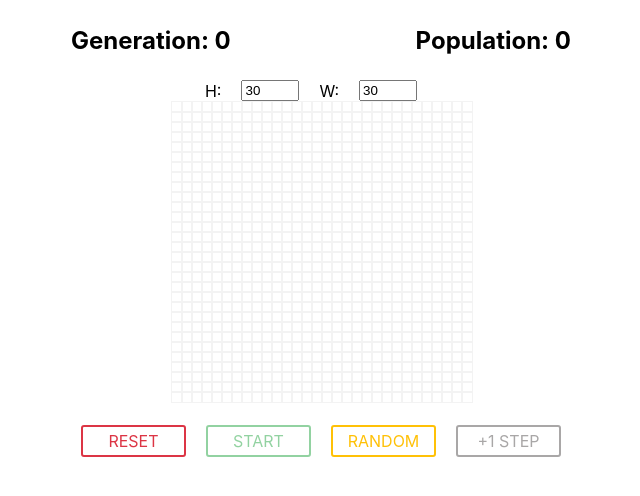
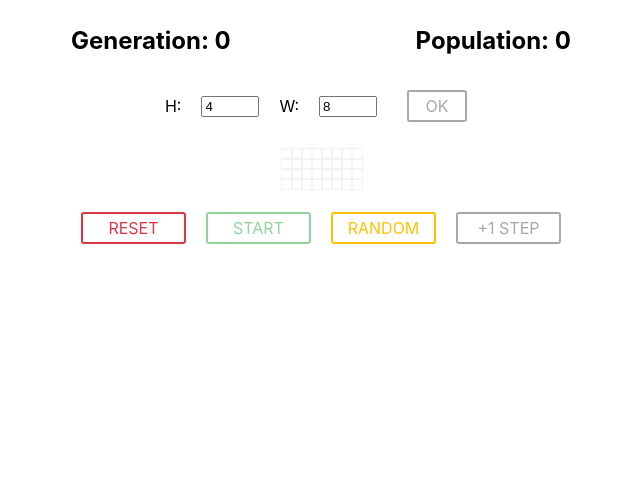
Before and after one commit to Med-vedi/life-game-app, a React (Create React App) app: page / in a window 1280 px wide. Shown: the top 496 px of the page, without its empty margins (319-959 px from the left). Built offline with nearby package versions, Linux system fonts and the light colour scheme.

Commit message:
confirm btn added, render issue - fixed

```diff
--- a/src/components/GridSize/index.tsx
+++ b/src/components/GridSize/index.tsx
@@ -6,6 +6,7 @@ import { createEmptyGrid } from "../../store/gridSlice";
 import { useAppDispatch, useAppSelector } from "../../hook";
 import { GameStatus, GridMode } from "../../shared/types";
 import { startGame } from "../../store/gameControlSlice";
+import { BtnLabel } from "../../shared/constants";
 
 const GridSize: React.FC = () => {
   const dispatch = useAppDispatch();
@@ -19,19 +20,25 @@ const GridSize: React.FC = () => {
 
   const onWidthChange = (value: number) => {
     setWidth(value);
-    dispatch(
-      startGame({ gameStatus: GameStatus.STOP, gridMode: GridMode.EMPTY })
-    );
-    dispatch(createEmptyGrid({ cols: value, rows }));
   };
 
   const onHeightChange = (value: number) => {
     setHeight(value);
+  };
+
+  const onConfirmClick = () => {
+    if (height > width) {
+      // TOFIX: temporary blocked
+      setWidth(height);
+      return setHeight(width);
+    }
+
     dispatch(
       startGame({ gameStatus: GameStatus.STOP, gridMode: GridMode.EMPTY })
     );
-    dispatch(createEmptyGrid({ cols, rows: value }));
+    dispatch(createEmptyGrid({ cols: width, rows: height }));
   };
+
   return (
     <div className="gridpage__gridsize">
       H:{" "}
@@ -48,6 +55,9 @@ const GridSize: React.FC = () => {
         type="number"
         className="gridpage__gridsize__input"
       />
+      <button className="ok-btn" onClick={onConfirmClick}>
+        {BtnLabel.OK}
+      </button>
     </div>
   );
 };
--- a/src/shared/constants.ts
+++ b/src/shared/constants.ts
@@ -4,4 +4,5 @@ export enum BtnLabel {
   RESET = "RESET",
   RANDOM = "RANDOM",
   NEXT_GENERATION = "+1 STEP",
+  OK = "OK",
 }
--- a/src/shared/utils.ts
+++ b/src/shared/utils.ts
@@ -1,8 +1,8 @@
 import { GridSize } from "./types";
 
 interface FindNeighbours {
-  x: number;
-  y: number;
+  rowIdx: number;
+  colIdx: number;
   cols: number;
   rows: number;
   grid: number[][];
@@ -35,8 +35,8 @@ export function createRandomGridArr({ cols, rows }: GridSize): number[][] {
 }
 
 export const findAliveNeighbours = ({
-  x,
-  y,
+  rowIdx,
+  colIdx,
   cols,
   rows,
   grid,
@@ -45,13 +45,13 @@ export const findAliveNeighbours = ({
   for (let i = -1; i < 2; i++) {
     for (let j = -1; j < 2; j++) {
       // backmail the grid size limits
-      let col = (x + i + cols) % cols;
-      let row = (y + j + rows) % rows;
+      let row = (rowIdx + i + rows) % rows;
+      let col = (colIdx + j + cols) % cols;
 
-      sum += grid[col][row];
+      sum += grid[row][col];
     }
   }
-  sum -= grid[x][y];
+  sum -= grid[rowIdx][colIdx];
   return sum;
 };
 export const increasePopulation = ({
--- a/src/store/gridSlice.ts
+++ b/src/store/gridSlice.ts
@@ -8,9 +8,9 @@ import {
 } from "../shared/utils";
 
 const initialState: EmptyGrid = {
-  grid: createEmptyGridArr({ cols: 30, rows: 30 }),
-  cols: 30,
-  rows: 30,
+  grid: createEmptyGridArr({ cols: 8, rows: 4 }),
+  cols: 8,
+  rows: 4,
   generation: 0,
   population: 0,
 };
@@ -55,27 +55,29 @@ const gridSlice = createSlice({
 
       let nextGrid = createEmptyGridArr({ cols, rows });
 
-      for (let x = 0; x < cols; x++) {
-        for (let y = 0; y < rows; y++) {
+      for (let rowIdx = 0; rowIdx < rows; rowIdx++) {
+        for (let colIdx = 0; colIdx < cols; colIdx++) {
           // search 3x3 from utils.ts
-
-          let neighbours = findAliveNeighbours({ x, y, cols, rows, grid });
-
-          let currentCell = grid[x][y];
-
+          let neighbours = findAliveNeighbours({
+            rowIdx,
+            colIdx,
+            cols,
+            rows,
+            grid,
+          });
+          let currentCell = grid[rowIdx][colIdx];
           /*
           Game rules in action:
           */
           // Any dead cell with three live neighbours becomes a live cell.
-
           if (!currentCell && neighbours === 3) {
-            nextGrid[x][y] = 1;
+            nextGrid[rowIdx][colIdx] = 1;
             // Any live cell with two or three live neighbours survives.
           } else if (currentCell && (neighbours === 2 || neighbours === 3)) {
-            nextGrid[x][y] = 1;
+            nextGrid[rowIdx][colIdx] = 1;
           } else {
             // All other live cells die in the next generation. Similarly, all other dead cells stay dead.
-            nextGrid[x][y] = 0;
+            nextGrid[rowIdx][colIdx] = 0;
           }
         }
       }
--- a/src/style.css
+++ b/src/style.css
@@ -31,11 +31,13 @@ h2 {
     display: flex;
     align-items: center;
     justify-content: center;
+    margin-bottom: 1rem;
 }
 
 .gridpage__gridsize>input {
     max-width: 50px;
     margin: 0 20px;
+    cursor: pointer;
 }
 
 .gridpage__grid {
@@ -57,7 +59,7 @@ h2 {
 }
 
 .filled {
-    background-color: pink;
+    background-color: #28a745;
 }
 
 
@@ -81,6 +83,10 @@ button {
     padding: 0 10px;
     width: 220px;
 
+}
+
+.ok-btn {
+    max-width: 60px;
 }
 
 
@@ -118,7 +124,8 @@ button.random {
     border-color: #ffc107;
 }
 
-button.next {
+button.next,
+.ok-btn {
     color: #a9a7a7;
     border-color: #a9a7a7;
 }
@@ -144,7 +151,8 @@ button.random:hover {
     background-color: #ffc107;
 }
 
-button.next:hover {
+button.next:hover,
+.ok-btn:hover {
     background-color: #a9a7a7;
 }
 
```
Also changed, not shown: src/components/GridComponent/index.tsx (+0 -15 lines).
